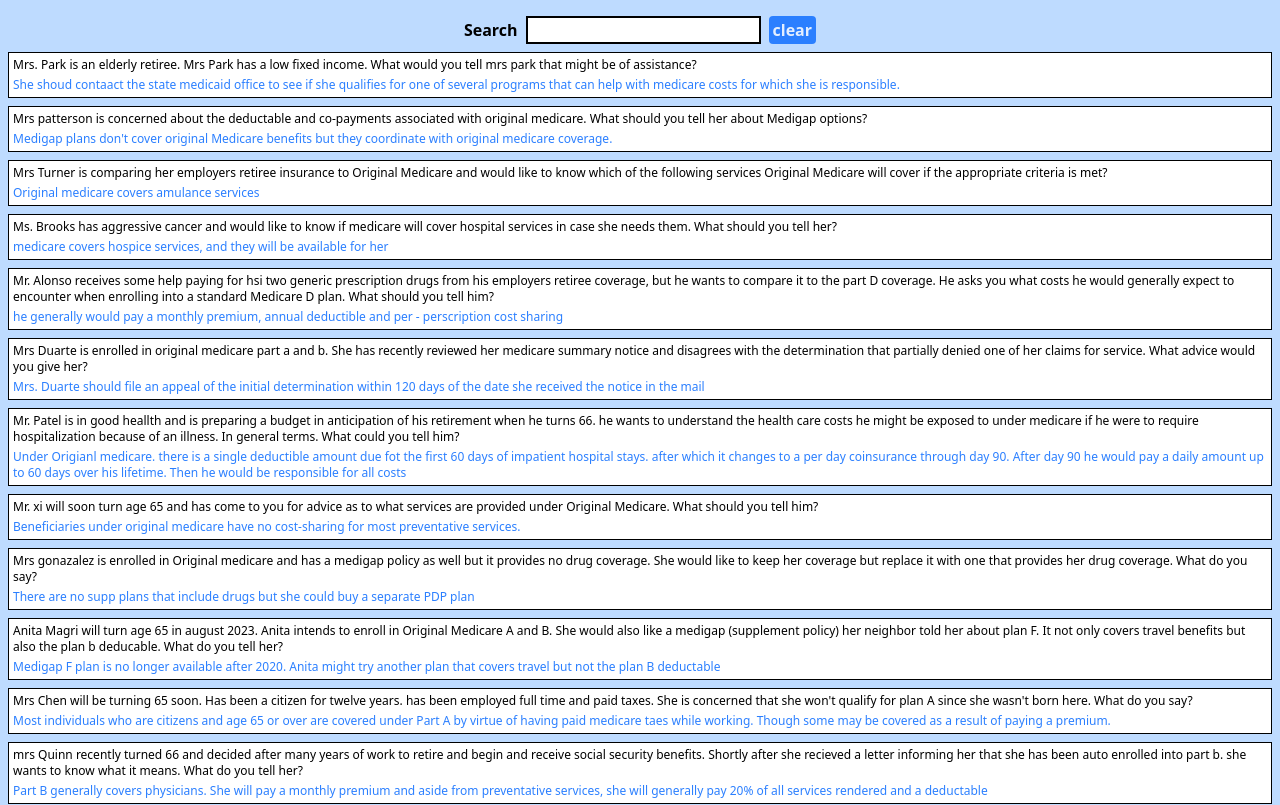
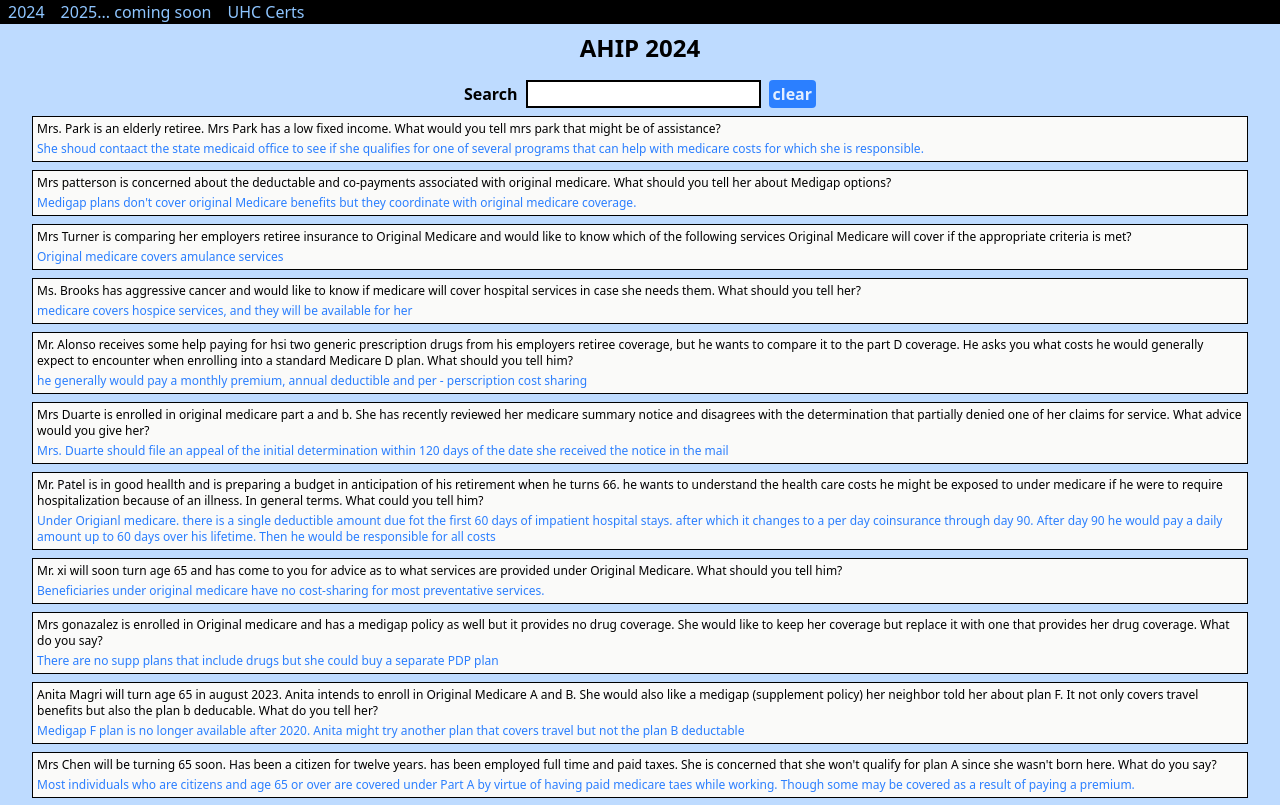
Before and after one commit to Jpatrick6420/ahip, a React (Vite) app: page / in a window 1280 px wide. Shown: the top 805 px of the page. Built offline with nearby package versions, Linux system fonts and the light colour scheme.

Commit message:
added nav bar back

```diff
--- a/src/App.jsx
+++ b/src/App.jsx
@@ -1,6 +1,8 @@
 import { useState } from "react";
 import "./App.css";
 import questions from "./data/medicare_parts_data";
+import Output from "./Components/Output";
+import Nav from "./Components/Nav";
 
 function App() {
   const [query, setQuery] = useState(questions);
@@ -18,7 +20,12 @@
     setQuery(currentState);
   };
   return (
-    <main className="px-2 bg-blue-200">
+    <>
+      <Nav />
+      <main className="px-4 lg:px-8 bg-blue-200 min-h-[100dvh]">
+        <h1 className="text-2xl text-black font-bold text-center pt-2">
+          AHIP 2024
+        </h1>
         <div className="flex justify-center gap-2 items-center pt-4">
           <label className="text-black font-bold">Search</label>
           <input
@@ -34,22 +41,9 @@
             clear
           </button>
         </div>
-      <section>
-        <ul>
-          {query.map((item, index) => {
-            return (
-              <li
-                key={index}
-                className="text-xs border-1 border-black my-2 p-1 bg-white"
-              >
-                <p className="text-black">{item.question}</p>
-                <p className="text-blue-500 pt-1">{item.answer}</p>
-              </li>
-            );
-          })}
-        </ul>
-      </section>
+        <Output query={query} />
       </main>
+    </>
   );
 }
 
--- a/src/Components/Nav.jsx
+++ b/src/Components/Nav.jsx
@@ -1,18 +1,15 @@
 function Nav() {
   return (
-    <nav className="bg-black w-48  py-2">
-      <ul>
-        <li className="cursor-pointer text-blue-300 hover:text-sky-700 hover:bg-gray-200  px-1">
-          Plan A
+    <nav className="bg-black pl-2">
+      <ul className="flex gap-4">
+        <li className="text-blue-300 hover:text-blue-500 hover:scale-105 cursor-pointer">
+          2024
         </li>
-        <li className="cursor-pointer text-blue-300 hover:text-sky-700 hover:bg-gray-200 px-1">
-          Plan B
+        <li className="text-blue-300 hover:text-blue-500 hover:scale-105 cursor-pointer">
+          2025... coming soon
         </li>
-        <li className="cursor-pointer text-blue-300 hover:text-sky-700 hover:bg-gray-200 px-1">
-          Medigap
-        </li>
-        <li className="cursor-pointer text-blue-300 hover:text-sky-700 hover:bg-gray-200 px-1">
-          Medicare Advantage
+        <li className="text-blue-300 hover:text-blue-500 hover:scale-105 cursor-pointer">
+          UHC Certs
         </li>
       </ul>
     </nav>
--- /dev/null
+++ b/src/Components/Output.jsx
@@ -0,0 +1,21 @@
+function Output({ query }) {
+  return (
+    <section>
+      <ul>
+        {query.map((item, index) => {
+          return (
+            <li
+              key={index}
+              className="text-xs border-1 border-black my-2 p-1 bg-stone-50 lg:hover:scale-105 hover:cursor-pointer"
+            >
+              <p className="text-black">{item.question}</p>
+              <p className="text-blue-500 pt-1">{item.answer}</p>
+            </li>
+          );
+        })}
+      </ul>
+    </section>
+  );
+}
+
+export default Output;
```
Lines whose indentation alone changed are shown as unchanged.
